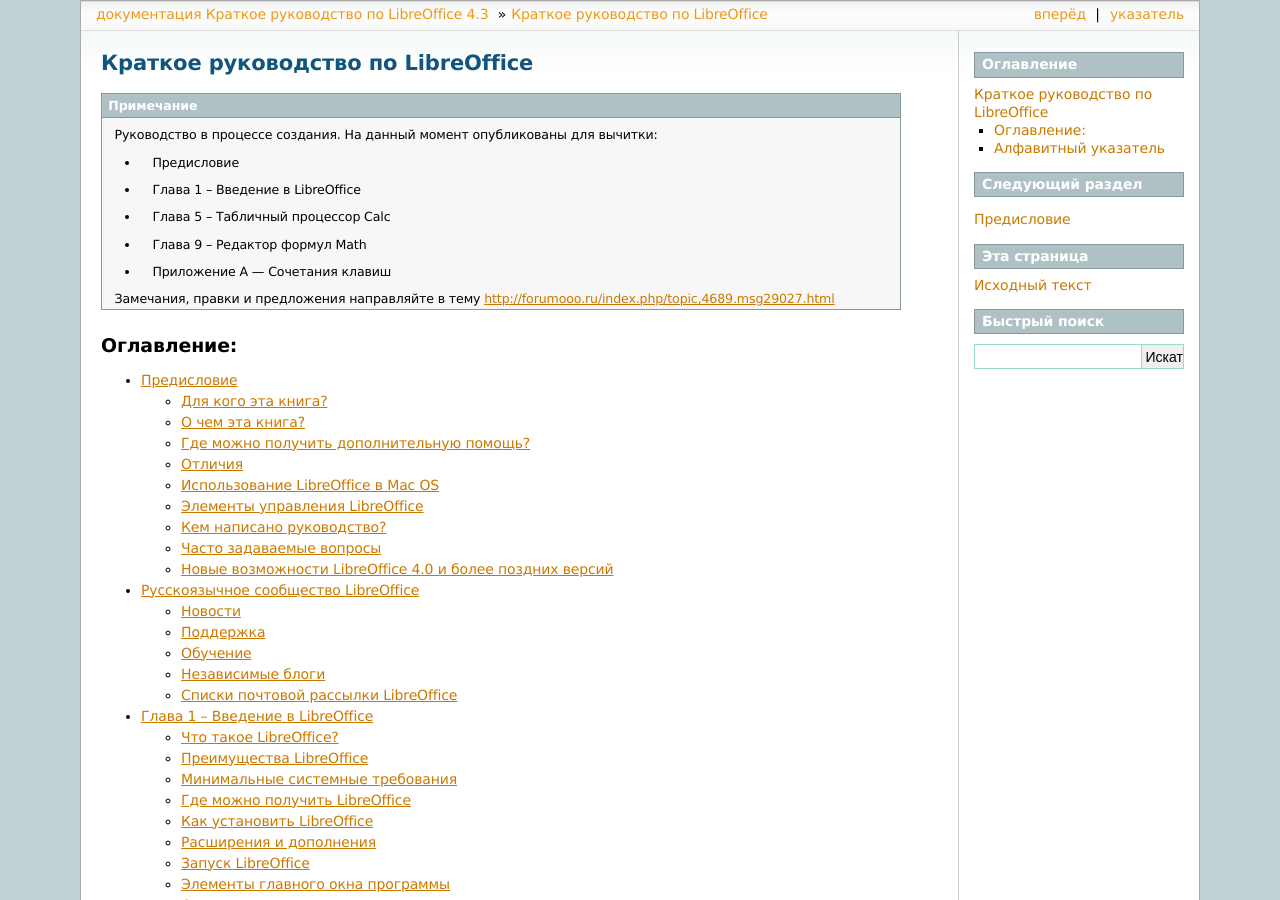
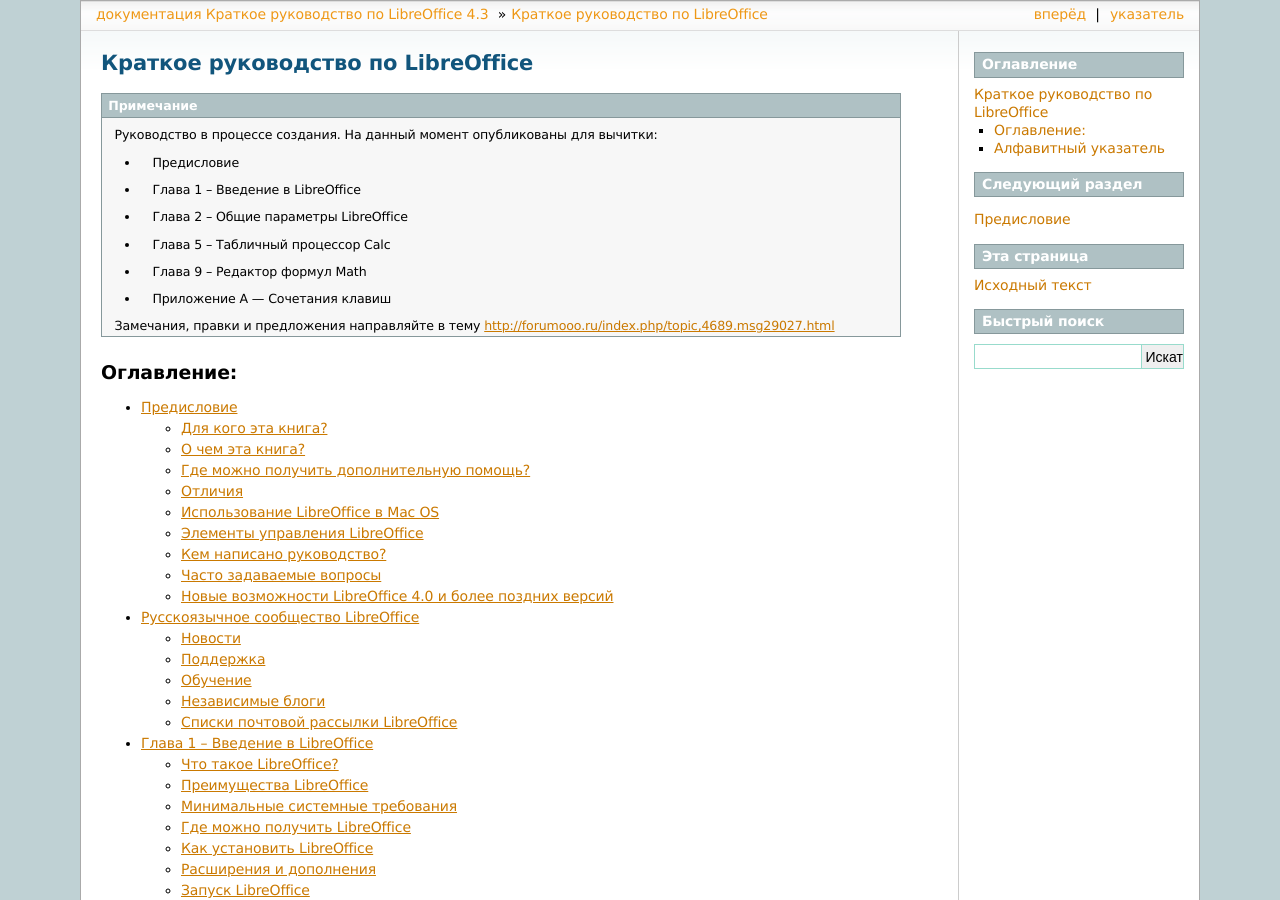
Before and after one commit to LibreRussia/libreoffice-gettingstarted, a Sphinx documentation site: the page built from docs/index.rst, in a window 1280 px wide and 900 px high. Built offline with Sphinx 7.4.7, drawn with Linux system fonts in a browser that asks for light colours; formulas are drawn with MathJax 3.

Commit message:
Адаптирован Главу 2

```diff
--- a/docs/index.rst
+++ b/docs/index.rst
@@ -11,6 +11,7 @@
 
           * Предисловие
           * Глава 1 – Введение в LibreOffice
+          * Глава 2 – Общие параметры LibreOffice
           * Глава 5 – Табличный процессор Calc
           * Глава 9 – Редактор формул Math
           * Приложение А — Сочетания клавиш
```
Also changed, not shown: 6 other files.
